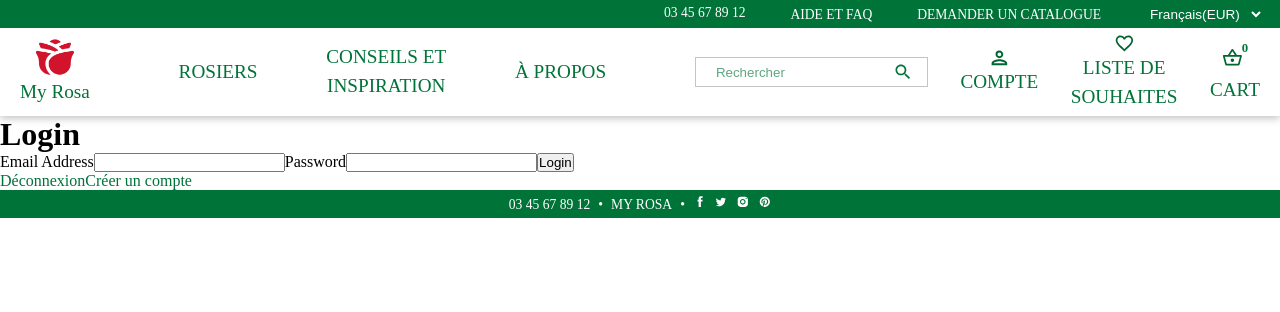
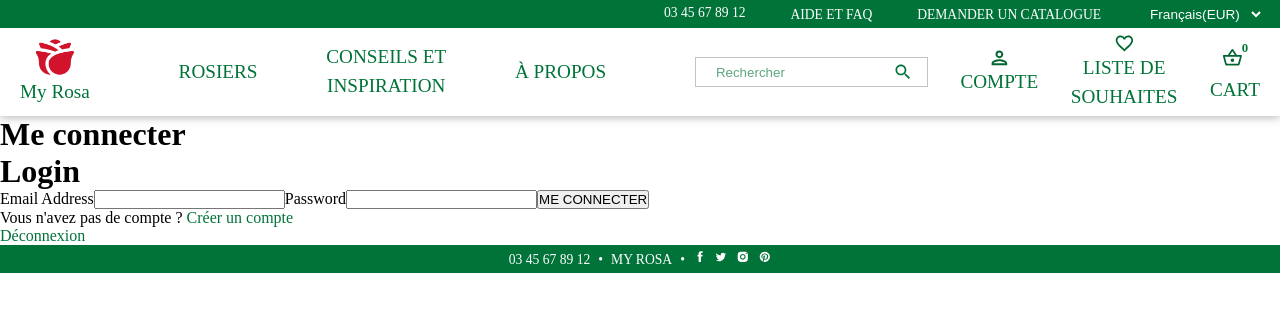
Before and after one commit to My-VO/My-Rosa-Front, a React (Create React App) app: page /account/login in a window 1280 px wide. Shown: the top 312 px of the page. Built offline with nearby package versions, Linux system fonts and the light colour scheme; no server answers.

Commit message:
login validate input

```diff
--- /dev/null
+++ b/src/components/form/LoginForm.jsx
@@ -0,0 +1,152 @@
+import React, { useState, useContext } from 'react';
+import { useHistory } from 'react-router-dom';
+
+import axios from 'axios';
+
+// import { useHistory } from 'react-router-dom';
+
+import AuthContext from '../context/auth';
+import useFrom from '../useForm';
+import validate from '../validate/Login.Validate';
+
+const API = process.env.REACT_APP_API;
+
+function LoginForm() {
+  const { handleInputChange, handleFormSubmit, values, errors } = useFrom(
+    submit,
+    validate
+  );
+  const history = useHistory();
+  const { dispatch } = useContext(AuthContext);
+
+  //   const initialState = {
+  //     email: '',
+  //     password: '',
+  //     // isSubmitting: false,
+  //     // errorMessage: null,
+  //   };
+
+  //   const [data, setData] = useState(initialState);
+
+  //   const handleInputChange = (event) => {
+  //     setData({
+  //       ...data,
+  //       [event.target.name]: event.target.value,
+  //     });
+  //   };
+
+  //   const handleFormSubmit = (event) => {
+  //     event.preventDefault();
+  //     setData({
+  //       ...data,
+  //       //   isSubmitting: true,
+  //       //   errorMessage: null,
+  //     });
+  //     fetch(`${API}/signin`, {
+  //       method: 'post',
+  //       headers: {
+  //         'Content-Type': 'application/json',
+  //       },
+  //       body: JSON.stringify({
+  //         email: data.email,
+  //         password: data.password,
+  //       }),
+  //     })
+  //       .then((res) => {
+  //         if (res.ok) {
+  //           return res.json();
+  //         }
+  //         throw res;
+  //       })
+  //       .then((resJson) => {
+  //         dispatch({
+  //           type: 'LOGIN',
+  //           payload: resJson,
+  //         });
+  //       })
+  //       .catch((error) => {
+  //         setData({
+  //           ...data,
+  //           isSubmitting: false,
+  //           errorMessage: error.message || error.statusText,
+  //         });
+  //       });
+  //   };
+
+  async function submit() {
+    try {
+      const result = await axios.post(`${API}/signin`, {
+        email: values.email,
+        password: values.password,
+      });
+
+      if (result.status === 200) {
+        dispatch({
+          type: 'LOGIN',
+          payload: result,
+        });
+        history.push('/');
+        return;
+      }
+    } catch (error) {
+      console.log('Error login : ', error);
+    }
+  }
+
+  //   const history = useHistory();
+  //   const logOut = async (event) => {
+  //     event.preventDefault();
+  //     dispatch({
+  //       type: 'LOGOUT',
+  //     });
+  //     history.push('/');
+  //   };
+
+  return (
+    <div>
+      <form onSubmit={handleFormSubmit}>
+        <h1>Login</h1>
+        <label htmlFor="email">
+          Email Address
+          <input
+            type="text"
+            value={values.email}
+            onChange={handleInputChange}
+            name="email"
+            id="email"
+          />
+          {errors.email && <p className="error">{errors.email}</p>}
+        </label>
+
+        <label htmlFor="password">
+          Password
+          <input
+            type="password"
+            value={values.password}
+            onChange={handleInputChange}
+            name="password"
+            id="password"
+          />
+          {errors.password && <p className="error">{errors.password}</p>}
+        </label>
+
+        {/* {errors.errorMessage && (
+          <span className="form-error">{errors.errorMessage}</span>
+        )} */}
+
+        <button type="submit">ME CONNECTER</button>
+        {/* <button disabled={values.isSubmitting}>
+          {values.isSubmitting ? 'Loading...' : 'Login'}
+        </button> */}
+      </form>
+
+      {/* <a href="/account/login" onClick={logOut}>
+        Déconnexion
+      </a>
+
+      <a href="/account/signup">Créer un compte</a> */}
+    </div>
+  );
+}
+
+export default LoginForm;
--- a/src/components/form/SignupForm.jsx
+++ b/src/components/form/SignupForm.jsx
@@ -1,5 +1,4 @@
-import Axios from 'axios';
-import React, { useState } from 'react';
+import React from 'react';
 import { useHistory } from 'react-router-dom';
 import axios from 'axios';
 
@@ -9,7 +8,7 @@
 const API = process.env.REACT_APP_API;
 
 const SignupForm = () => {
-  const { handleChange, handleSubmit, values, errors } = useFrom(
+  const { handleInputChange, handleFormSubmit, values, errors } = useFrom(
     submit,
     validate
   );
@@ -35,7 +34,7 @@
   return (
     <div>
       <form
-        onSubmit={handleSubmit}
+        onSubmit={handleFormSubmit}
         noValidate
         method="POST"
         action={`${API}/signup`}
@@ -48,7 +47,7 @@
               name="firstName"
               type="text"
               value={values.firstName}
-              onChange={handleChange}
+              onChange={handleInputChange}
             ></input>
             {errors.firstName && <p className="error">{errors.firstName}</p>}
           </div>
@@ -59,7 +58,7 @@
               name="lastName"
               type="text"
               value={values.lastName}
-              onChange={handleChange}
+              onChange={handleInputChange}
             ></input>
             {errors.lastName && <p className="error">{errors.lastName}</p>}
           </div>
@@ -70,7 +69,7 @@
               name="email"
               type="email"
               value={values.email}
-              onChange={handleChange}
+              onChange={handleInputChange}
             ></input>
             {errors.email && <p className="error">{errors.email}</p>}
           </div>
@@ -81,7 +80,7 @@
               name="password"
               type="password"
               value={values.password}
-              onChange={handleChange}
+              onChange={handleInputChange}
             ></input>
             {errors.password && <p className="error">{errors.password}</p>}
           </div>
@@ -92,14 +91,14 @@
               name="confirmedPassword"
               type="password"
               value={values.confirmedPassword}
-              onChange={handleChange}
+              onChange={handleInputChange}
             ></input>
             {errors.confirmedPassword && (
               <p className="error">{errors.confirmedPassword}</p>
             )}
           </div>
         </div>
-        <button type="submit">Submit</button>
+        <button type="submit">CRÉER UN COMPTE</button>
       </form>
     </div>
   );
--- a/src/components/pages/Login.jsx
+++ b/src/components/pages/Login.jsx
@@ -1,67 +1,12 @@
-import React, { useState, useContext } from 'react';
+import React, { useContext } from 'react';
 
 import { useHistory } from 'react-router-dom';
-
 import AuthContext from '../context/auth';
 
-const API = process.env.REACT_APP_API;
+import LoginForm from "../form/LoginForm"
 
-function Login() {
+const Login = () => {
   const { dispatch } = useContext(AuthContext);
-
-  const initialState = {
-    email: '',
-    password: '',
-    isSubmitting: false,
-    errorMessage: null,
-  };
-
-  const [data, setData] = useState(initialState);
-
-  const handleInputChange = (event) => {
-    setData({
-      ...data,
-      [event.target.name]: event.target.value,
-    });
-  };
-
-  const handleFormSubmit = (event) => {
-    event.preventDefault();
-    setData({
-      ...data,
-      isSubmitting: true,
-      errorMessage: null,
-    });
-    fetch(`${API}/signin`, {
-      method: 'post',
-      headers: {
-        'Content-Type': 'application/json',
-      },
-      body: JSON.stringify({
-        email: data.email,
-        password: data.password,
-      }),
-    })
-      .then((res) => {
-        if (res.ok) {
-          return res.json();
-        }
-        throw res;
-      })
-      .then((resJson) => {
-        dispatch({
-          type: 'LOGIN',
-          payload: resJson,
-        });
-      })
-      .catch((error) => {
-        setData({
-          ...data,
-          isSubmitting: false,
-          errorMessage: error.message || error.statusText,
-        });
-      });
-  };
 
   const history = useHistory();
   const logOut = async (event) => {
@@ -71,49 +16,23 @@
     });
     history.push('/');
   };
+  return (
+    <>
+      <div>
+        <h1>Me connecter</h1>
+      </div>
+      <LoginForm />
 
-  return (
-    <div>
-      <form onSubmit={handleFormSubmit}>
-        <h1>Login</h1>
-        <label htmlFor="email">
-          Email Address
-          <input
-            type="text"
-            value={data.email}
-            onChange={handleInputChange}
-            name="email"
-            id="email"
-          />
-        </label>
-
-        <label htmlFor="password">
-          Password
-          <input
-            type="password"
-            value={data.password}
-            onChange={handleInputChange}
-            name="password"
-            id="password"
-          />
-        </label>
-
-        {data.errorMessage && (
-          <span className="form-error">{data.errorMessage}</span>
-        )}
-
-        <button disabled={data.isSubmitting}>
-          {data.isSubmitting ? 'Loading...' : 'Login'}
-        </button>
-      </form>
+      <p>
+        Vous n'avez pas de compte ?
+        <a href="/account/signup"> Créer un compte</a>
+      </p>
 
       <a href="/account/login" onClick={logOut}>
         Déconnexion
       </a>
-
-      <a href="/account/signup">Créer un compte</a>
-    </div>
+    </>
   );
-}
+};
 
 export default Login;
--- a/src/components/pages/Signup.jsx
+++ b/src/components/pages/Signup.jsx
@@ -8,6 +8,10 @@
         <h1>Créer un compte</h1>
       </div>
       <SignupForm />
+      <p>
+        Vous avez déjà un compte ?
+        <a href="/account/login"> Connectez-vous ici</a>
+      </p>
     </>
   );
 };
--- a/src/components/useForm.jsx
+++ b/src/components/useForm.jsx
@@ -7,21 +7,25 @@
     email: '',
     password: '',
     confirmedPassword: '',
+    isSubmitting: false,
+    errorMessage: null,
   });
   const [errors, setErrors] = useState({});
 
   const [isSubmitting, setIsSubmitting] = useState(false);
 
-  const handleChange = (ev) => {
+  const handleInputChange = (ev) => {
     const { name, value } = ev.target;
 
     setValues({
       ...values,
       [name]: value,
+      isSubmitting: true,
+      errorMessage: null,
     });
   };
 
-  const handleSubmit = (ev) => {
+  const handleFormSubmit = (ev) => {
     ev.preventDefault();
     setErrors(validate(values));
     setIsSubmitting(true);
@@ -35,8 +39,8 @@
   }, [errors]);
 
   return {
-    handleChange,
-    handleSubmit,
+    handleInputChange,
+    handleFormSubmit,
     values,
     errors,
   };
--- /dev/null
+++ b/src/components/validate/Login.Validate.jsx
@@ -0,0 +1,17 @@
+export default function validateLogin(values) {
+  const errors = {};
+
+  if (!values.email) {
+    errors.email = 'Une adresse e-mail est obligatoire';
+  } else if (!/\S+@\S+\.\S+/.test(values.email)) {
+    errors.email = 'Une adresse e-mail est obligatoire.';
+  }
+
+  if (!values.password) {
+    errors.password = 'Un mot de passe est obligatoire';
+  } else if (values.password.length < 10) {
+    errors.password = 'Le mot de passe doit faire au moins 10 caractères';
+  }
+
+  return errors;
+}
```
